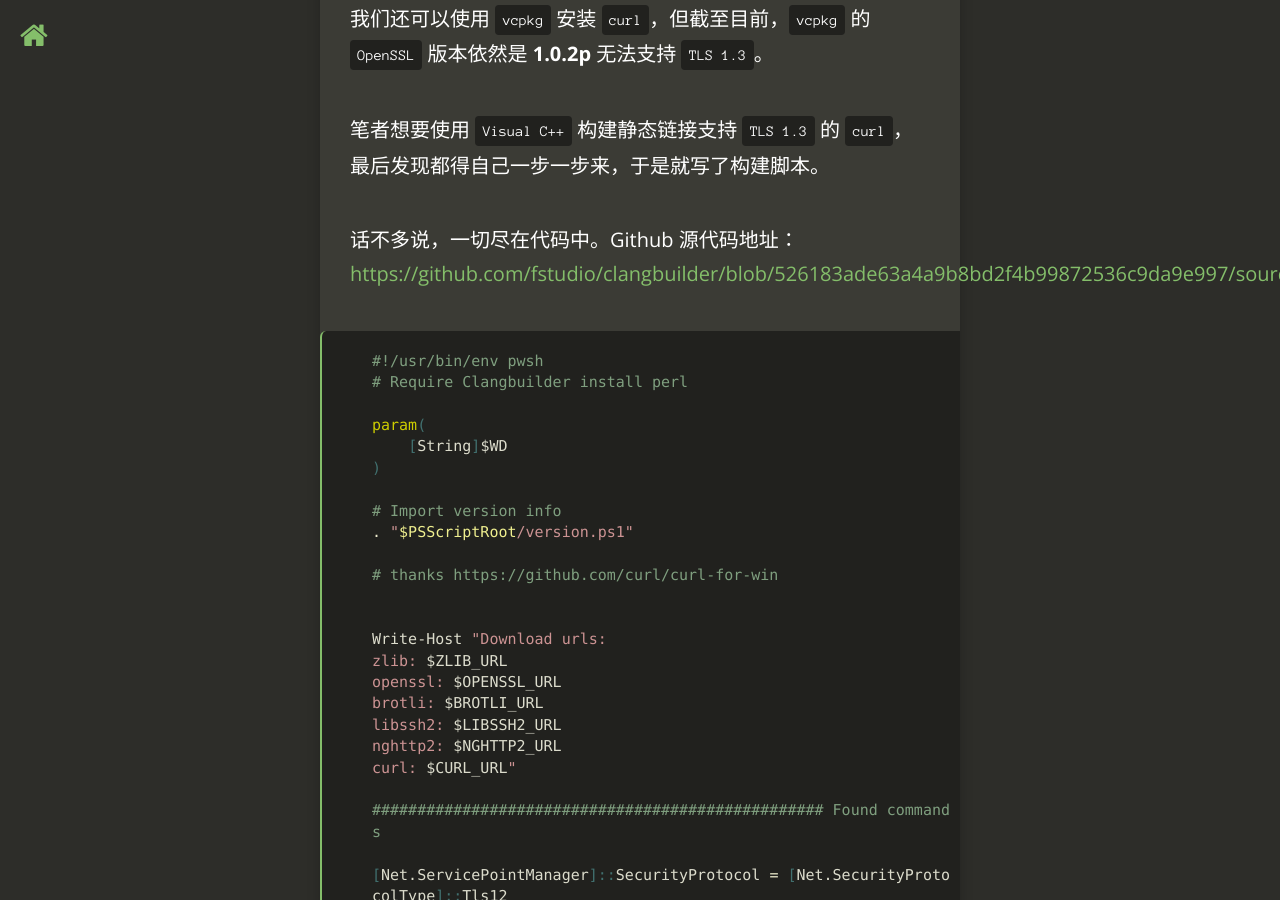
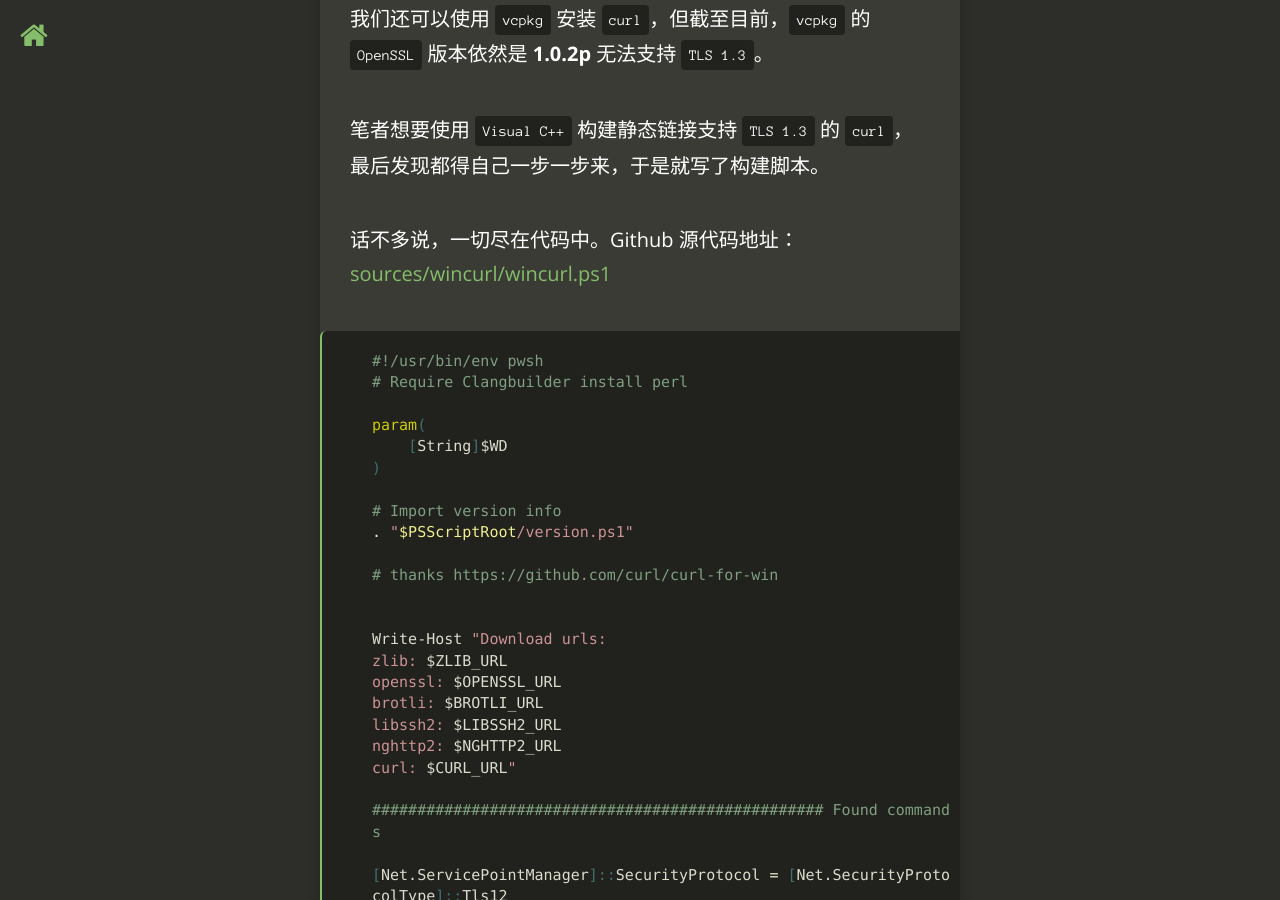
Before and after one commit to fcharlie/fcharlie.github.io, a Jekyll site: the page built from _posts/2018-11-15-ClangbuilderWinCURL.md, in a window 1280 px wide and 900 px high, scrolled down 1123 px. Built offline with Jekyll 4.4.1, drawn with Linux system fonts in a browser that asks for light colours; nearby versions of some CDN libraries; some of the changed lines change nothing that is shown.

Commit message:
wincurl docs

````diff
--- a/_posts/2018-11-15-ClangbuilderWinCURL.md
+++ b/_posts/2018-11-15-ClangbuilderWinCURL.md
@@ -23,7 +23,7 @@ Features: AsynchDNS IPv6 Largefile SSPI Kerberos SPNEGO NTLM SSL
 
 笔者想要使用 `Visual C++` 构建静态链接支持 `TLS 1.3` 的 `curl`，最后发现都得自己一步一步来，于是就写了构建脚本。
 
-话不多说，一切尽在代码中。Github 源代码地址：[https://github.com/fstudio/clangbuilder/blob/526183ade63a4a9b8bd2f4b99872536c9da9e997/sources/wincurl/wincurl.ps1](https://github.com/fstudio/clangbuilder/blob/526183ade63a4a9b8bd2f4b99872536c9da9e997/sources/wincurl/wincurl.ps1)
+话不多说，一切尽在代码中。Github 源代码地址：[sources/wincurl/wincurl.ps1](https://github.com/fstudio/clangbuilder/blob/526183ade63a4a9b8bd2f4b99872536c9da9e997/sources/wincurl/wincurl.ps1)
 
 ```powershell
 #!/usr/bin/env pwsh
````
